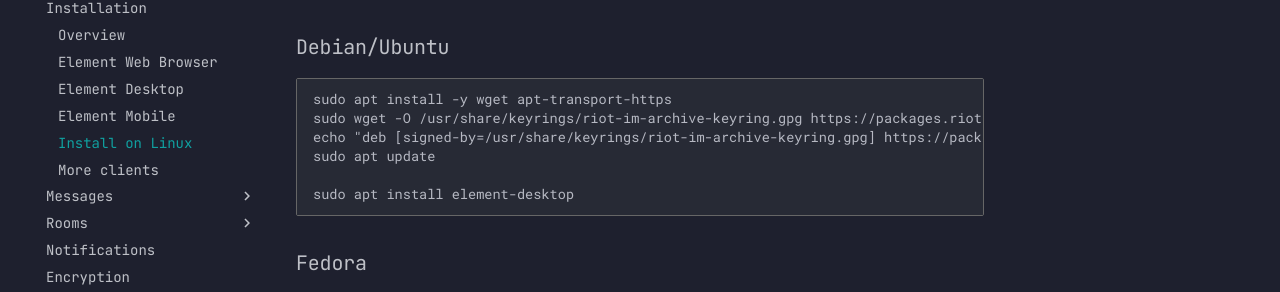
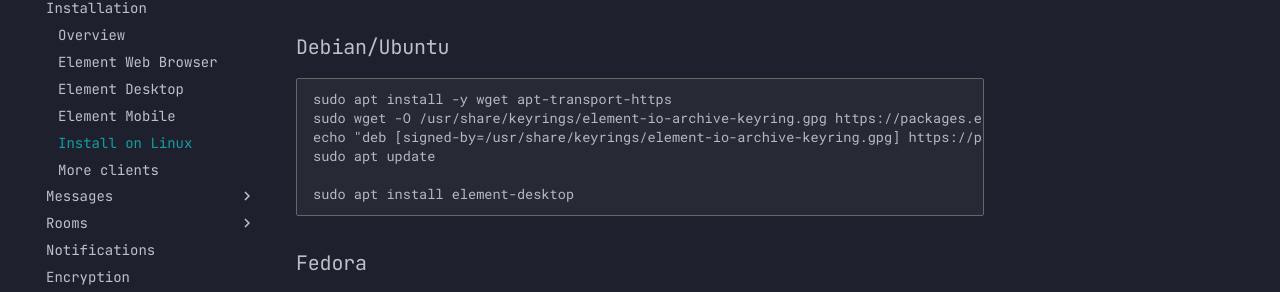
Before and after one commit to envs-net/matrix-doc, an MkDocs documentation site: the page built from docs/clients/install_linux.md, in a window 1280 px wide and 1058 px high. Shown: the part 256-548 px from the top of the window. Built offline with MkDocs 1.6.1 and Material for MkDocs 9.7.7, drawn with Linux system fonts in a browser that asks for light colours.

Commit message:
install_linux: update to packages.element.io

````diff
--- a/docs/clients/install_linux.md
+++ b/docs/clients/install_linux.md
@@ -9,8 +9,8 @@ We recommend using the package manager of your System to install Element Desktop
 ### Debian/Ubuntu
 ```sh
 sudo apt install -y wget apt-transport-https
-sudo wget -O /usr/share/keyrings/riot-im-archive-keyring.gpg https://packages.riot.im/debian/riot-im-archive-keyring.gpg
-echo "deb [signed-by=/usr/share/keyrings/riot-im-archive-keyring.gpg] https://packages.riot.im/debian/ default main" | sudo tee /etc/apt/sources.list.d/riot-im.list
+sudo wget -O /usr/share/keyrings/element-io-archive-keyring.gpg https://packages.element.io/debian/element-io-archive-keyring.gpg
+echo "deb [signed-by=/usr/share/keyrings/element-io-archive-keyring.gpg] https://packages.element.io/debian/ default main" | sudo tee /etc/apt/sources.list.d/element-io.list
 sudo apt update
 
 sudo apt install element-desktop
````
